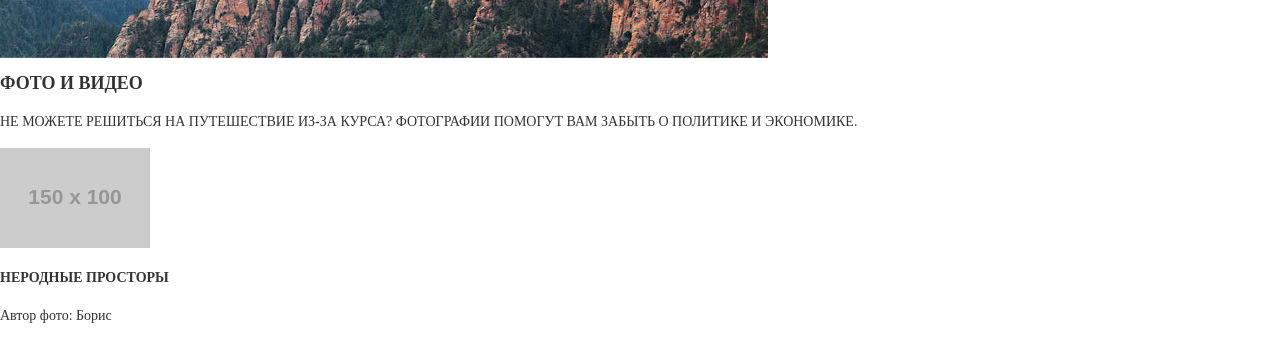
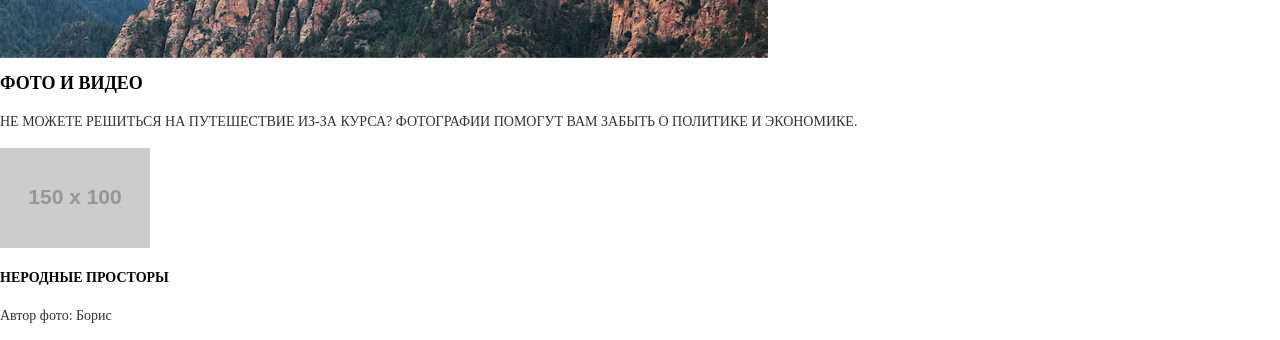
Before and after one commit to Aleksandrskl/911577-sedona-16.github.io, a website: page source/photo.html in a window 1280 px wide. Shown: the part 591-931 px from the top of the page. Drawn offline with nearby package versions, Linux system fonts and the light colour scheme; files that its build step writes are made by us from their sources; placeholder pictures from the web are drawn by us.

Commit message:
сделал маленькую поправку по 3 заданию(поменял цвет текста)

```diff
--- a/source/sass/blocks/catalog-card.scss
+++ b/source/sass/blocks/catalog-card.scss
@@ -1,6 +1,7 @@
 .catalog-card__title,
 .catalog-card__like {
   @include text(14px, 24px);
+  color: $color-text-title;
 }
 
 .catalog-card__author {
--- a/source/sass/blocks/main-gallery.scss
+++ b/source/sass/blocks/main-gallery.scss
@@ -1,5 +1,6 @@
 .main-gallery__photo {
   @include text;
+  color: $color-text-title;
 }
 
 .main-gallery__description {
```
